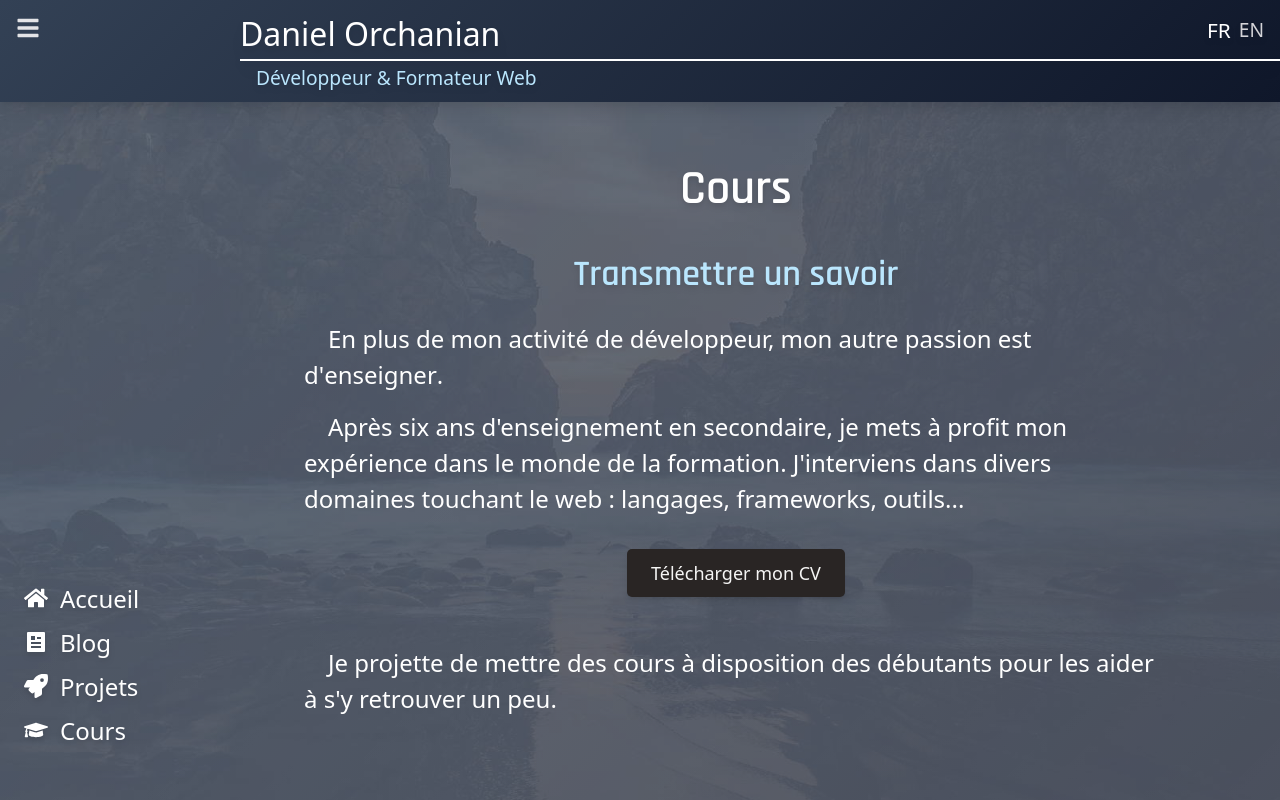
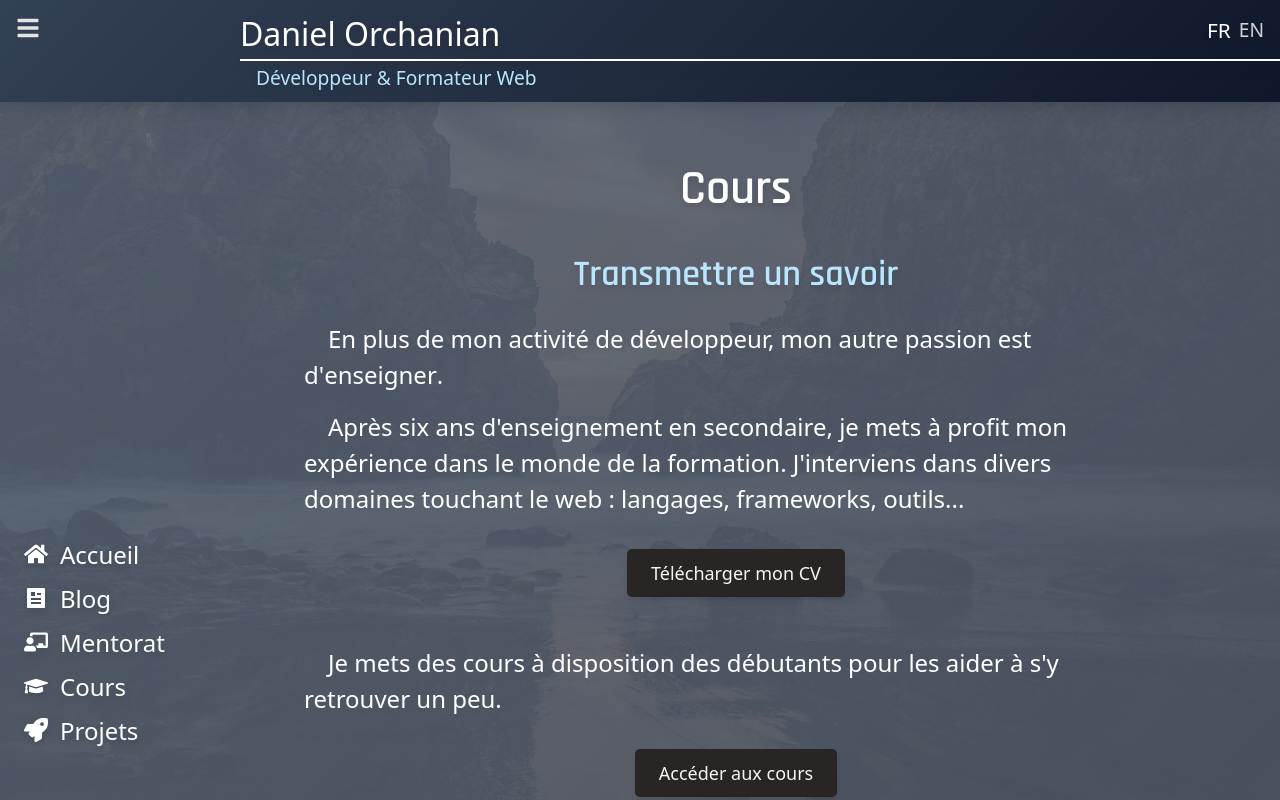
Before and after one commit to do-sieg/portfolio-2021, a Next.js app: page /teach in a window 1280 px wide. Built offline with nearby package versions, Linux system fonts and the light colour scheme; a web font is replaced by a local one.

Commit message:
Navigation and prompt links to courses

```diff
--- a/components/app/AppNav.js
+++ b/components/app/AppNav.js
@@ -1,6 +1,6 @@
 import Link from "next/link";
 import { useContext } from "react";
-import { FaCode, FaGraduationCap, FaHome, FaRocket, FaUser } from "react-icons/fa";
+import { FaChalkboardTeacher, FaCode, FaGraduationCap, FaHome, FaRocket, FaUser } from "react-icons/fa";
 import { RiArticleFill } from "react-icons/ri";
 import { useLangTerm } from "../../utils/lang";
 import { BurgerContext } from "../core/BurgerMenu";
@@ -11,6 +11,7 @@ export default function AppNav({ asideWrap = false }) {
     const L_NAV_BLOG = useLangTerm("NAV_BLOG");
     const L_NAV_PROJECTS = useLangTerm("NAV_PROJECTS");
     const L_NAV_TEACH = useLangTerm("NAV_TEACH");
+    const L_NAV_LEARN = useLangTerm("NAV_LEARN");
 
     const burger = useContext(BurgerContext);
 
@@ -19,8 +20,9 @@ export default function AppNav({ asideWrap = false }) {
         const links = [
             { url: "/", icon: <FaHome />, text: L_NAV_HOME },
             { url: "/blog", icon: <RiArticleFill />, text: L_NAV_BLOG },
+            { url: "/teach", icon: <FaChalkboardTeacher />, text: L_NAV_TEACH },
+            { url: "/learn", icon: <FaGraduationCap />, text: L_NAV_LEARN },
             { url: "/projects", icon: <FaRocket />, text: L_NAV_PROJECTS },
-            { url: "/teach", icon: <FaGraduationCap />, text: L_NAV_TEACH },
         ];
 
         return (
--- a/data/lang/en.js
+++ b/data/lang/en.js
@@ -22,6 +22,7 @@ export default {
     NAV_HOME: "Home",
     NAV_PROJECTS: "Projects",
     NAV_TEACH: "Teaching",
+    NAV_LEARN: "Courses",
     NAV_BLOG: "Blog",
 
     PHOTO_CREDITS: "Photo Credits",
@@ -56,6 +57,7 @@ export default {
     LEARN_MORE: "Learn More",
     VIEW_PROJECTS: "View my projects",
     DOWNLOAD_RESUME: "Download my resume",
+    VIEW_COURSES: "View all courses",
     YEARS: (n) => n <= 1 ? "year" : "years",
     MONTHS: (n) => n <= 1 ? "month" : "months",
     READING_TIME: "min read",
@@ -104,8 +106,7 @@ export default {
     ),
     TEACH_COURSES: (
         <p>
-            I plan to make <strong>courses</strong> available for beginners to help them get a handle on things.
-            {/* I provide classes for beginners to help them find their way around. */}
+            I provide <strong>courses</strong> for beginners to help them find their way around.
         </p>
     ),
     TEACH_PRIVATE: (
--- a/data/lang/fr.js
+++ b/data/lang/fr.js
@@ -23,7 +23,8 @@ export default {
     NAV_HOME: "Accueil",
     // NAV_ABOUT: "About Me",
     NAV_PROJECTS: "Projets",
-    NAV_TEACH: "Cours",
+    NAV_TEACH: "Mentorat",
+    NAV_LEARN: "Cours",
     NAV_BLOG: "Blog",
 
     PHOTO_CREDITS: "Crédits photo",
@@ -58,6 +59,7 @@ export default {
     LEARN_MORE: "En savoir plus",
     VIEW_PROJECTS: "Voir mes projets",
     DOWNLOAD_RESUME: "Télécharger mon CV",
+    VIEW_COURSES: "Accéder aux cours",
     YEARS: (n) => n <= 1 ? "an" : "ans",
     MONTHS: (n) => "mois",
     READING_TIME: "min de lecture",
@@ -106,8 +108,7 @@ export default {
     ),
     TEACH_COURSES: (
         <p>
-            Je projette de mettre des <strong>cours</strong> à disposition des débutants pour les aider à s'y retrouver un peu.
-            {/* Je mets des cours à disposition des débutants pour les aider à s'y retrouver un peu. */}
+            Je mets des <strong>cours</strong> à disposition des débutants pour les aider à s'y retrouver un peu.
         </p>
     ),
     TEACH_PRIVATE: (
--- a/pages/learn/[subjectId].js
+++ b/pages/learn/[subjectId].js
@@ -46,7 +46,7 @@ export default function LearnSubject({ subjectId, name, description, sections, l
 
             <h1>{`${L_LESSONS_SUBJECT_TITLE(name)}`}</h1>
 
-            <p>{description}</p>
+            <section><p>{description}</p></section>
 
             {Object.entries(sections).map(([level, list]) => {
                 const startingIndex = {
--- a/pages/teach.js
+++ b/pages/teach.js
@@ -21,6 +21,7 @@ export default function Teach() {
     const L_TEACH_COURSES = useLangTerm('TEACH_COURSES');
     const L_TEACH_PRIVATE = useLangTerm('TEACH_PRIVATE');
     const L_DOWNLOAD_RESUME = useLangTerm('DOWNLOAD_RESUME');
+    const L_VIEW_COURSES = useLangTerm('VIEW_COURSES');
     const L_REVIEWS = useLangTerm('REVIEWS');
 
     return (
@@ -38,6 +39,11 @@ export default function Teach() {
                     </Link>
                 </div>
                 {L_TEACH_COURSES}
+                <div className={pageStyles.promptBox}>
+                    <Link href="/learn">
+                        <a className={pageStyles.promptBtn}>{L_VIEW_COURSES}</a>
+                    </Link>
+                </div>
             </section>
 
             <section>
```
